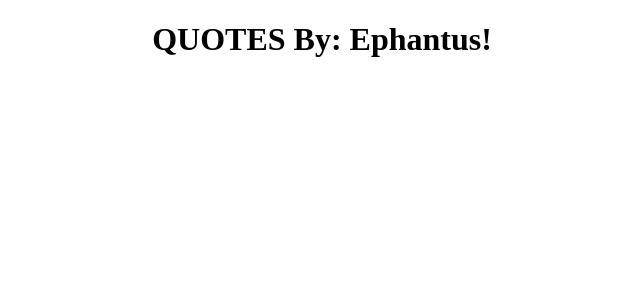
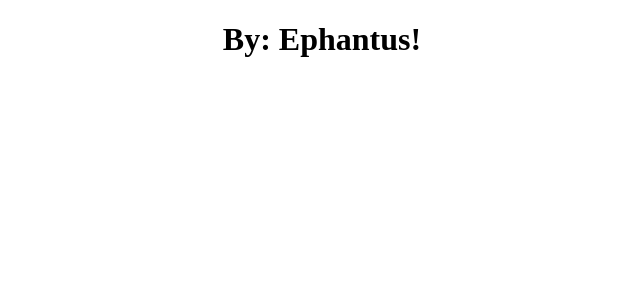
Before and after one commit to ephantuskaranja/Quotes_AngularJs, an Angular app: page / in a window 1280 px wide. Shown: the top 300 px of the page, without its empty margins (318-958 px from the left). Built offline with nearby package versions, Linux system fonts and the light colour scheme.

Commit message:
add constructor to add content

```diff
--- a/src/app/app.component.html
+++ b/src/app/app.component.html
@@ -3,3 +3,6 @@
   <h1>
     {{ title | uppercase }} By: Ephantus!
   </h1>
+  <ul>
+    <li *ngFor='let quote of quotes'>{{quotes.quote}}</li>
+  </ul>
--- a/src/app/app.component.ts
+++ b/src/app/app.component.ts
@@ -1,10 +1,15 @@
+
 import { Component } from '@angular/core';
+import { Quote } from './quote'
 
 @Component({
   selector: 'app-root',
-  templateUrl: './app.component.html',
-  styleUrls: ['./app.component.css']
+  templateUrl: './app.component.html'
 })
 export class AppComponent {
-  title = 'Quotes';
+    Quote = [
+        new Quote(1,'all of me', `epha`, `ephantus`),
+        new Quote(2,'what a man', `cages`, `ephantus`),
+        new Quote(3,'all of business', `timephy`, `ephantus`),
+    ]
 }
--- a/src/app/quote.ts
+++ b/src/app/quote.ts
@@ -1,2 +1,3 @@
 export class Quote {
+    constructor(public id: number, public quote: string, public author: string, public postedBy: string) { }
 }
```
